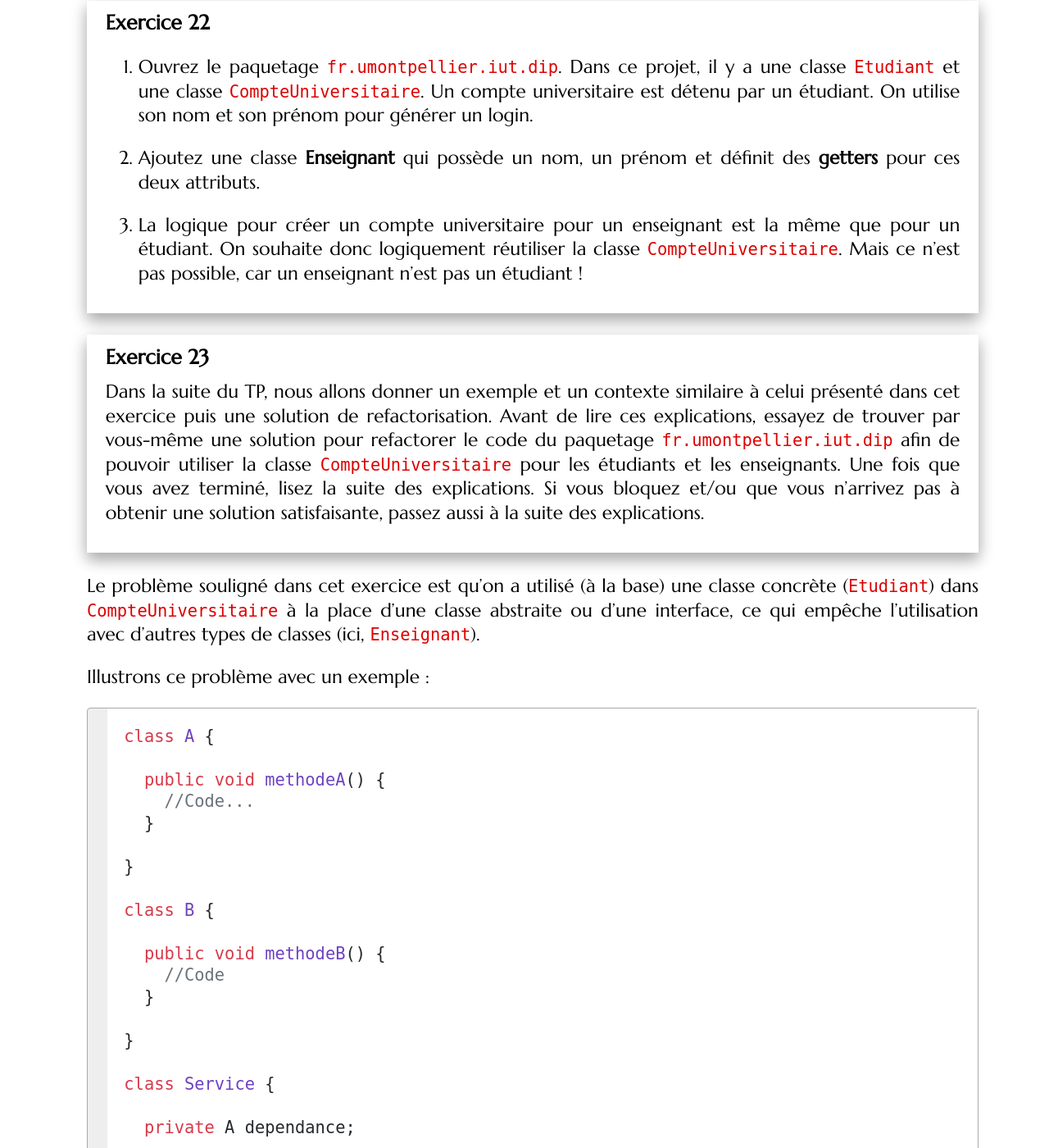
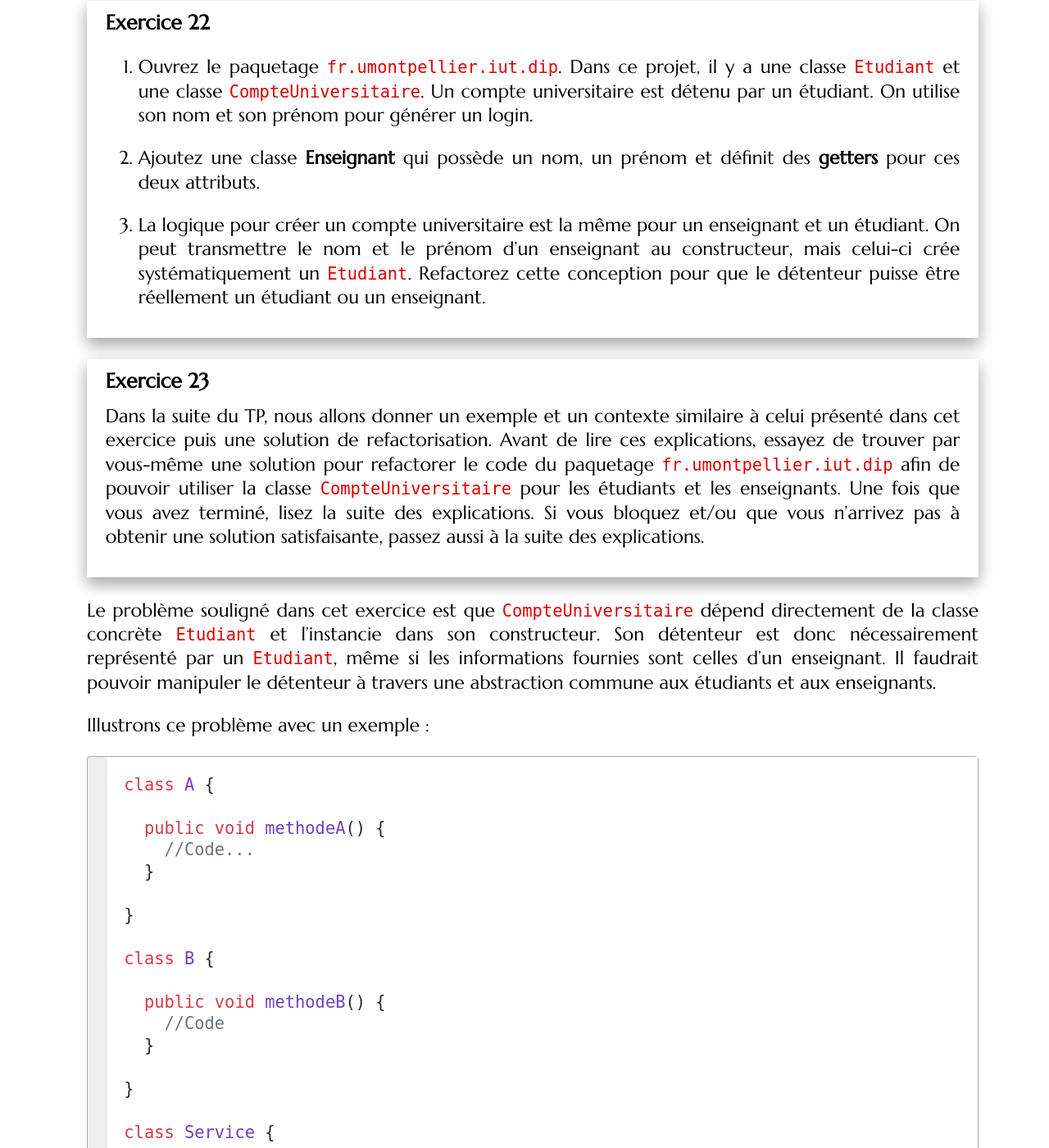
Before and after one commit to mgasquet/R304-QualiteDeveloppement, a Jekyll site: the page built from tutorials/tutorial3.md, in a window 1280 px wide and 1400 px high, scrolled down 47660 px. Shown: the whole window at 82% size. Built offline with Jekyll 4.4.1, drawn with Linux system fonts in a browser that asks for light colours; some web fonts are replaced.

Commit message:
précision dip

```diff
--- a/tutorials/tutorial3.md
+++ b/tutorials/tutorial3.md
@@ -1240,7 +1240,7 @@ Tout d'abord, illustrons ce principe avec un exemple.
 
 2. Ajoutez une classe **Enseignant** qui possède un nom, un prénom et définit des **getters** pour ces deux attributs.
 
-3. La logique pour créer un compte universitaire pour un enseignant est la même que pour un étudiant. On souhaite donc logiquement réutiliser la classe `CompteUniversitaire`. Mais ce n'est pas possible, car un enseignant n'est pas un étudiant !
+3. La logique pour créer un compte universitaire est la même pour un enseignant et un étudiant. On peut transmettre le nom et le prénom d'un enseignant au constructeur, mais celui-ci crée systématiquement un `Etudiant`. Refactorez cette conception pour que le détenteur puisse être réellement un étudiant ou un enseignant.
 
 </div>
 
@@ -1250,7 +1250,7 @@ Dans la suite du TP, nous allons donner un exemple et un contexte similaire à c
 
 </div>
 
-Le problème souligné dans cet exercice est qu'on a utilisé (à la base) une classe concrète (`Etudiant`) dans `CompteUniversitaire` à la place d'une classe abstraite ou d'une interface, ce qui empêche l'utilisation avec d'autres types de classes (ici, `Enseignant`).
+Le problème souligné dans cet exercice est que `CompteUniversitaire` dépend directement de la classe concrète `Etudiant` et l'instancie dans son constructeur. Son détenteur est donc nécessairement représenté par un `Etudiant`, même si les informations fournies sont celles d'un enseignant. Il faudrait pouvoir manipuler le détenteur à travers une abstraction commune aux étudiants et aux enseignants.
 
 Illustrons ce problème avec un exemple :
 
```
